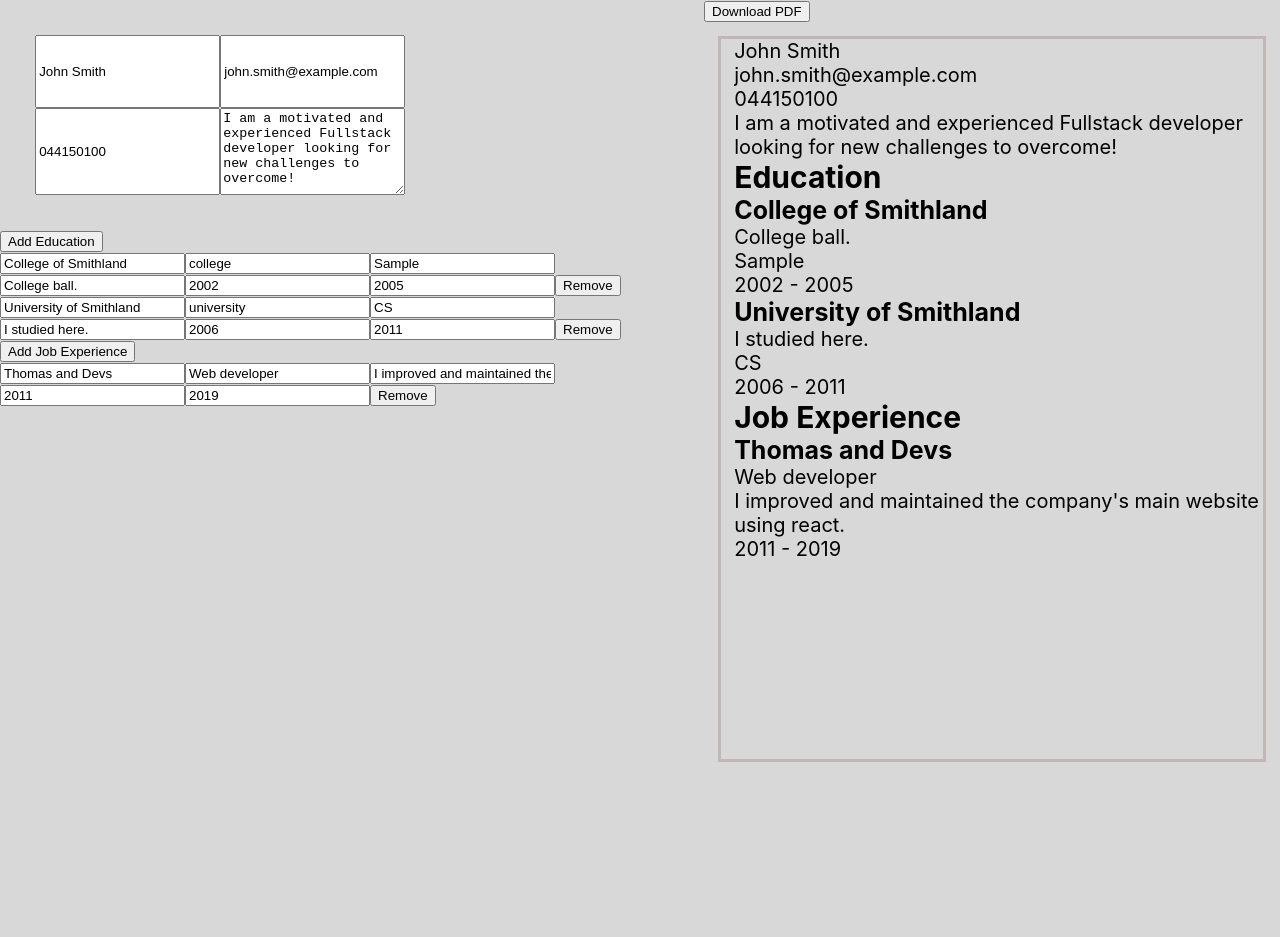
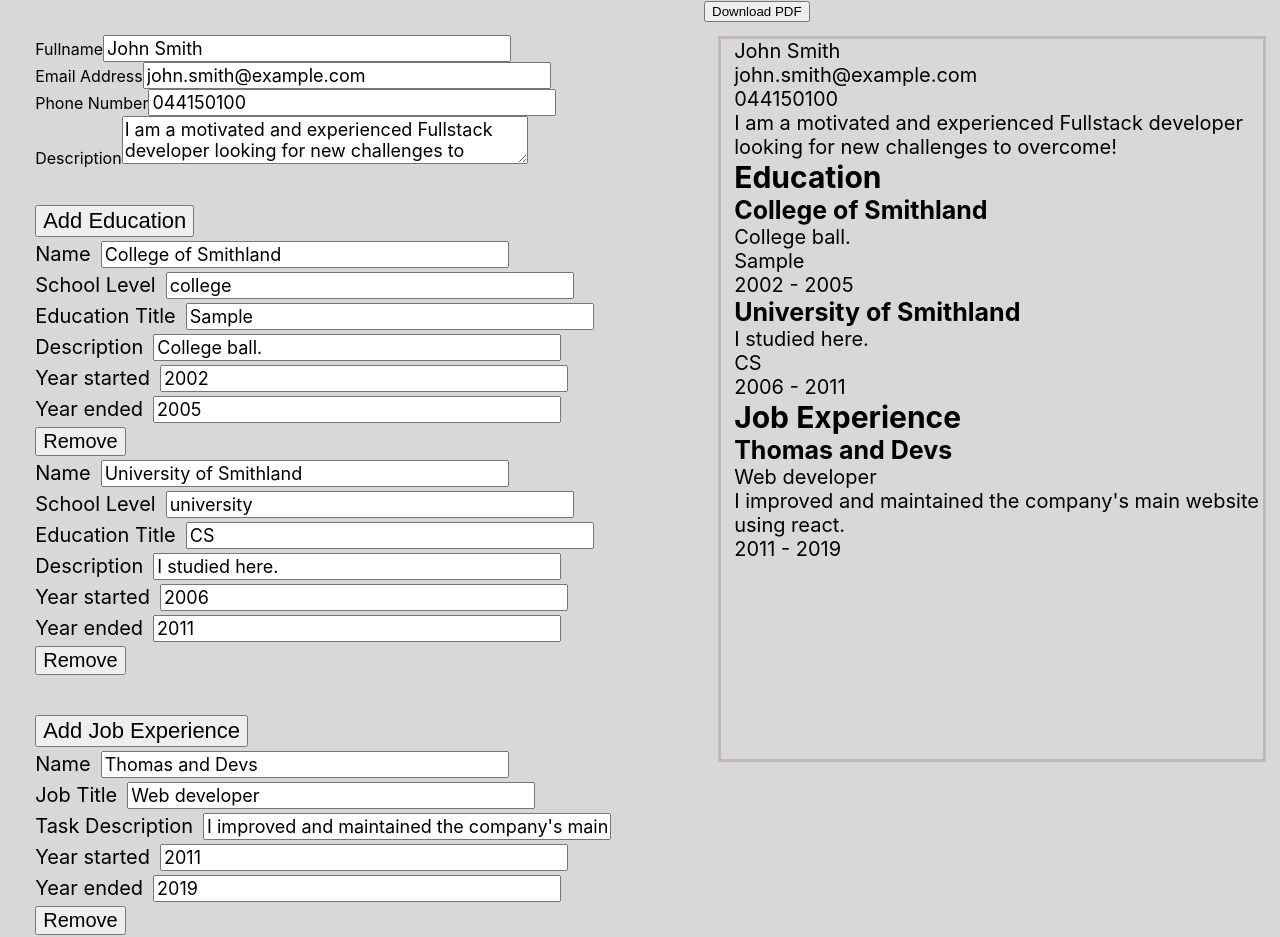
Before and after one commit to WelehoBRUDER/cv-app, a React (Create React App) app: page / in a window 1280 px wide. Before the commit the page ends 800 px from the top, so only its background shows below. Built offline with nearby package versions, Linux system fonts and the light colour scheme.

Commit message:
labels and more cohesion

```diff
--- a/src/components/EditCV.jsx
+++ b/src/components/EditCV.jsx
@@ -37,7 +37,8 @@ const EditCV = (props) => {
       type: "School level",
       title: "Education title",
       desc: "Description",
-      date: { start: null, end: null },
+      start: null,
+      end: null,
     };
     const educationEditing = [...education];
     educationEditing.push(defEdu);
@@ -64,92 +65,122 @@ const EditCV = (props) => {
       name: "Company name",
       jobTitle: "Title of your position.",
       jobTask: "Description of your tasks.",
-      date: { start: null, end: null },
+      start: null,
+      end: null,
     };
     const jobEditing = [...jobExperience];
     jobEditing.push(defJob);
     return setJobExperience(jobEditing);
   }
 
+  const loc = {
+    name: "Name",
+    fullName: "Fullname",
+    email: "Email Address",
+    phoneNumber: "Phone Number",
+    type: "School Level",
+    title: "Education Title",
+    jobTitle: "Job Title",
+    jobTask: "Task Description",
+    desc: "Description",
+    start: "Year started",
+    end: "Year ended",
+  };
+
   return (
     <div className="editCV">
-      <div className="editBasicInfo">
+      <div className="edit BasicInfo">
         {Object.entries(basicInfo).map((info) => {
           const key = info[0];
           const value = info[1];
+          if (key === "index") return;
           if (key !== "desc")
             return (
+              <div className="inputWrapper">
+                <label htmlFor={`basic${key}`}>{loc[key]}</label>
                 <input
                   type={typeof value === "string" ? "text" : "number"}
                   className={key}
+                  id={`basic${key}`}
                   value={value}
                   onChange={(e) => editBasicInfo({ [key]: e.target.value })}
                 />
+              </div>
             );
           else
             return (
+              <div className="textWrapper">
+                <label htmlFor={`basic${key}`}>{loc[key]}</label>
                 <textarea
                   type="text"
                   className={key}
+                  id={`basic${key}`}
                   value={value}
                   onChange={(e) => editBasicInfo({ [key]: e.target.value })}
                 />
+              </div>
             );
         })}
       </div>
-      <div className="editEducation">
+      <div className="edit Education">
         <button className="createNewEducation" onClick={addEducation}>
           Add Education
         </button>
         {education.map((edu, index) => {
           return (
-            <div className="eduTemplate">
+            <div className="edu Template">
               {Object.entries(edu).map((slot) => {
                 const key = slot[0];
                 const value = slot[1];
+                if (key === "index") return;
                 return (
+                  <div className="inputWrapper">
+                    <label htmlFor={`edu${key}`}>{loc[key]}</label>
                     <input
                       type={typeof value === "string" ? "text" : "number"}
                       className={`edu${key}`}
+                      id={`edu${key}`}
                       value={value}
                       onChange={(e) =>
                         editEducation({ [key]: e.target.value, index: index })
                       }
                     />
+                  </div>
                 );
               })}
-              <button
-                className="removeEdu"
-                onClick={() => removeEducation(index)}
-              >
+              <button className="remove" onClick={() => removeEducation(index)}>
                 Remove
               </button>
             </div>
           );
         })}
       </div>
-      <div className="editJob">
+      <div className="edit Job">
         <button className="createNewJob" onClick={addJob}>
           Add Job Experience
         </button>
         {jobExperience.map((job, index) => {
           return (
-            <div className="jobTemplate">
+            <div className="job Template">
               {Object.entries(job).map((slot) => {
                 const key = slot[0];
                 const value = slot[1];
                 return (
+                  <div className="inputWrapper">
+                    <label htmlFor={`job${key}`}>{loc[key]}</label>
                     <input
                       type={typeof value === "string" ? "text" : "number"}
                       className={`job${key}`}
+                      id={`job${key}`}
                       value={value}
                       onChange={(e) =>
                         editJob({ [key]: e.target.value, index: index })
                       }
                     />
+                  </div>
                 );
               })}
-              <button className="removeJob" onClick={() => removeJob(index)}>
+              <button className="remove" onClick={() => removeJob(index)}>
                 Remove
               </button>
             </div>
--- a/src/css/edit.scss
+++ b/src/css/edit.scss
@@ -8,15 +8,45 @@
   left: 0;
   background: $bg-light;
 
-  .editBasicInfo {
-    display: grid;
-    grid-template-columns: 1fr 1fr;
-    width: 50%;
-    height: 20%;
+  input,
+  textarea {
+    font-family: -apple-system, BlinkMacSystemFont, "Segoe UI", "Roboto", "Oxygen", "Ubuntu", "Cantarell", "Fira Sans",
+      "Droid Sans", "Helvetica Neue", sans-serif;
+    -webkit-font-smoothing: antialiased;
+    -moz-osx-font-smoothing: grayscale;
+    font-size: 18px;
+    resize: vertical;
+    width: 400px;
+  }
+
+  .edit {
     margin: 5%;
 
-    textarea {
-      resize: vertical;
+    button {
+      font-size: 22px;
+      margin: 0;
+      margin-top: 2px;
+      margin-bottom: 2px;
+    }
+
+    .Template {
+      .inputWrapper {
+        label {
+          font-size: 20px;
+        }
+
+        input {
+          margin: 10px;
+          margin-top: 2px;
+          margin-bottom: 2px;
+        }
+      }
+      button.remove {
+        font-size: 20px;
+        margin: 0;
+        margin-top: 2px;
+        margin-bottom: 2px;
+      }
     }
   }
 }
```
Lines whose indentation alone changed are shown as unchanged.
